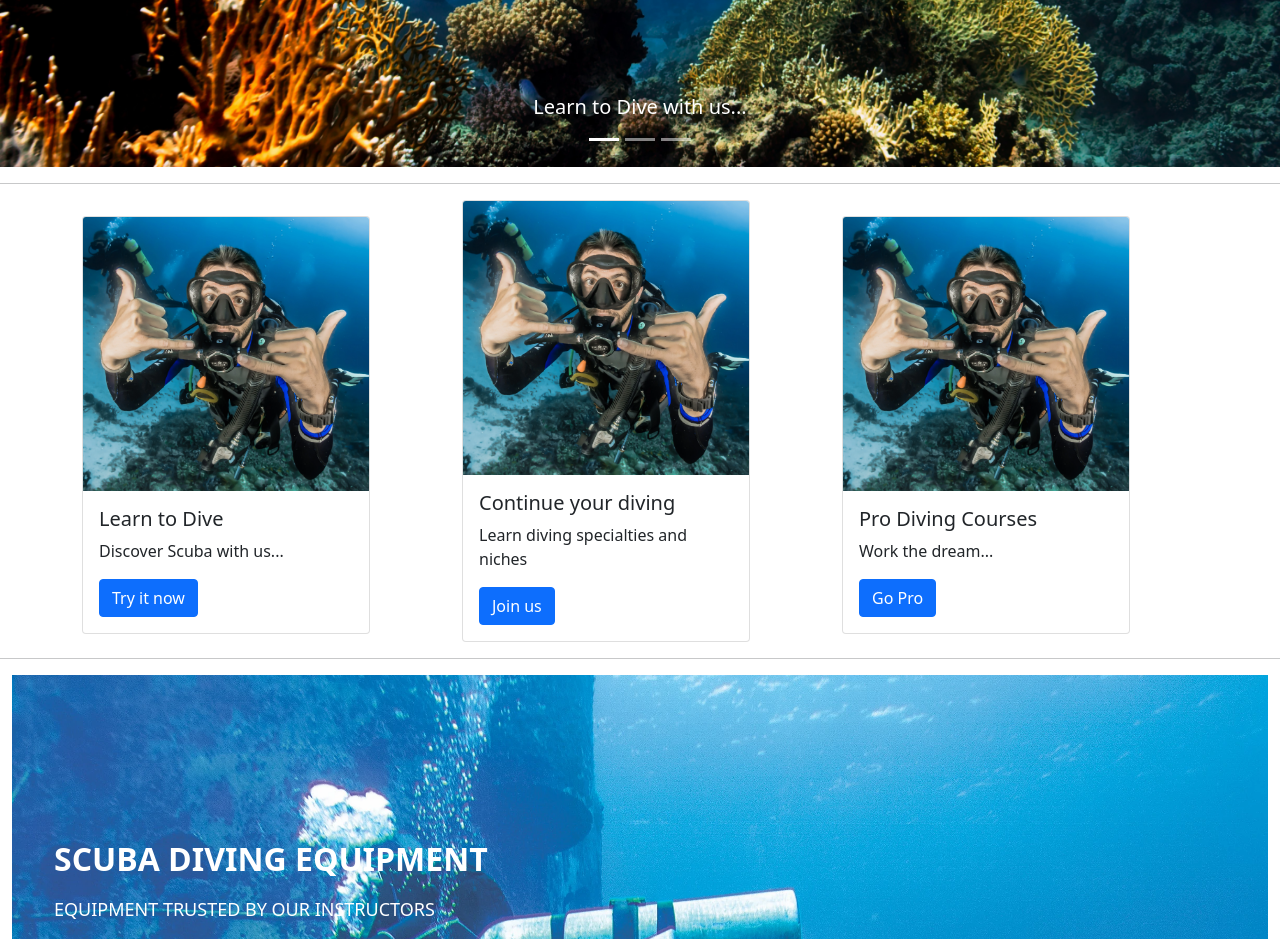
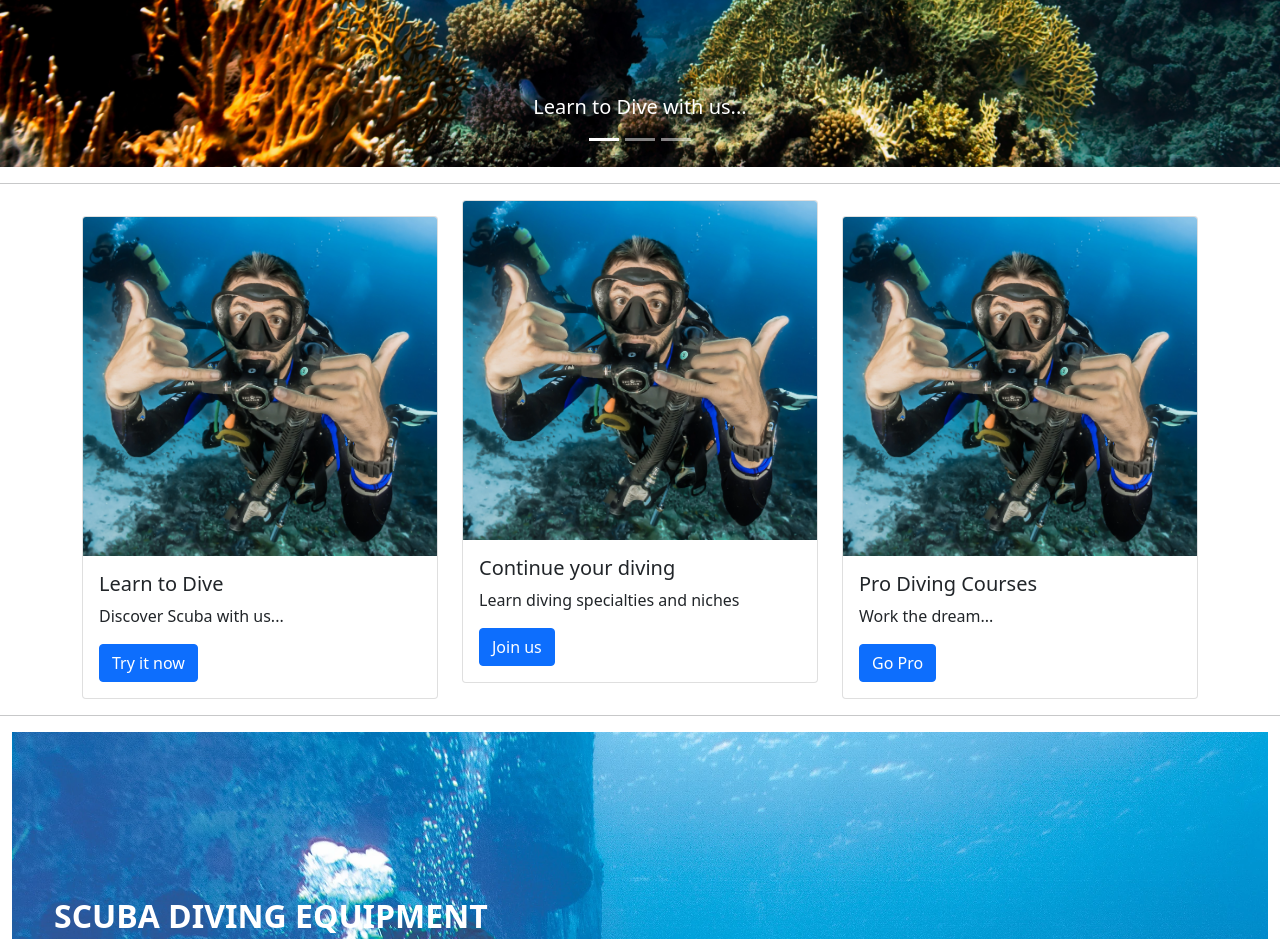
Before and after one commit to dannymagnus/CI_MS5_Ecomm, a Django app: page / in a window 1280 px wide. Shown: the part 581-1520 px from the top of the page. Run offline with Django 3.2, Linux system fonts and the light colour scheme; data comes from the database, SQL or seed files in the repository; both versions use the stored data as it was after the commit; some libraries are stand-ins or nearby versions.

Commit message:
fix 404 on toast

```diff
--- a/home/templates/home/index.html
+++ b/home/templates/home/index.html
@@ -48,8 +48,8 @@
 <div class = "container">
     <div class="row d-flex justify-content-around">
         <div class="col-md mt-3">
-            <div class="card" style="width: 18rem;">
-                <img class="card-img-top" src="{% static 'img/garbage-home-triple.webp' %}" alt="Card image cap">
+            <div class="card mx-auto">
+                <img class="card-img-top mx-auto" src="{% static 'img/garbage-home-triple.webp' %}" alt="Learn to dive">
                 <div class="card-body">
                   <h5 class="card-title">Learn to Dive</h5>
                   <p class="card-text">Discover Scuba with us...</p>
@@ -58,7 +58,7 @@
             </div>
         </div>
         <div class="col-md">
-            <div class="card" style="width: 18rem;">
+            <div class="card mx-auto">
                 <img class="card-img-top" src="{% static 'img/garbage-home-triple.webp' %}" alt="Card image cap">
                 <div class="card-body">
                   <h5 class="card-title">Continue your diving</h5>
@@ -68,7 +68,7 @@
               </div>
         </div>
         <div class="col-md mt-md-3">
-            <div class="card" style="width: 18rem;">
+            <div class="card mx-auto">
                 <img class="card-img-top" src="{% static 'img/garbage-home-triple.webp' %}" alt="Card image cap">
                 <div class="card-body">
                   <h5 class="card-title">Pro Diving Courses</h5>
--- a/products/models.py
+++ b/products/models.py
@@ -109,8 +109,8 @@ class Product(models.Model):
             self.slug = slugify(self.name)+str(self.id)
         super(Product, self).save(*args, **kwargs)
 
-    def get_absolute_url(self): # new
-        return reverse('product_detail', args=[str(self.slug)])
+    # def get_absolute_url(self):
+    #     return reverse('product_detail', args=[str(self.slug)])
 
     # Show object by name in admin panel
     def __str__(self):
--- a/templates/includes/success.html
+++ b/templates/includes/success.html
@@ -1,7 +1,6 @@
 <div data-autohide = "false">
 <div class="toast" role="alert" aria-live="assertive" aria-atomic="true">
   <div class="toast-header">
-    <img src="..." class="rounded mr-2" alt="...">
     <strong class="mr-auto">Success</strong>
     <button type="button" class="ml-2 mb-1 close" data-dismiss="toast" aria-label="Close">
       <span aria-hidden="true">&times;</span>
```
Also changed, not shown: db.sqlite3.
